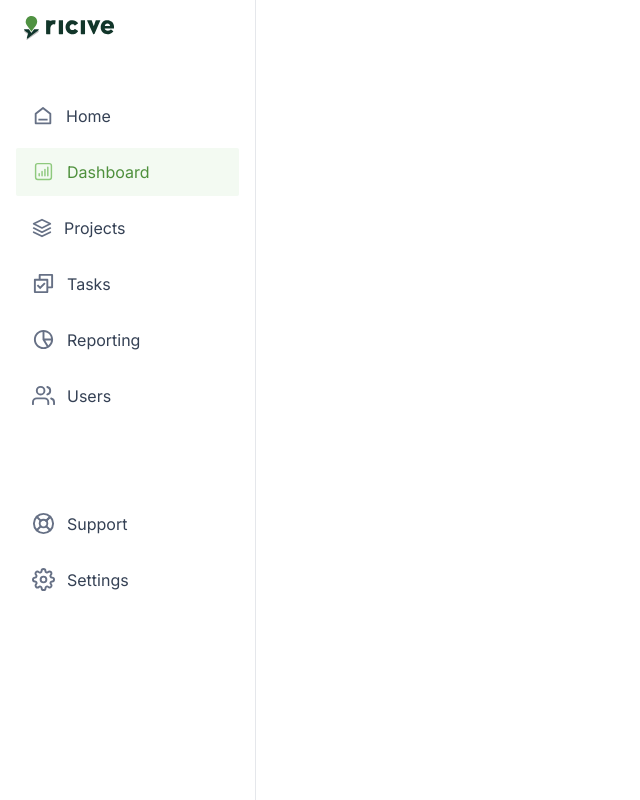
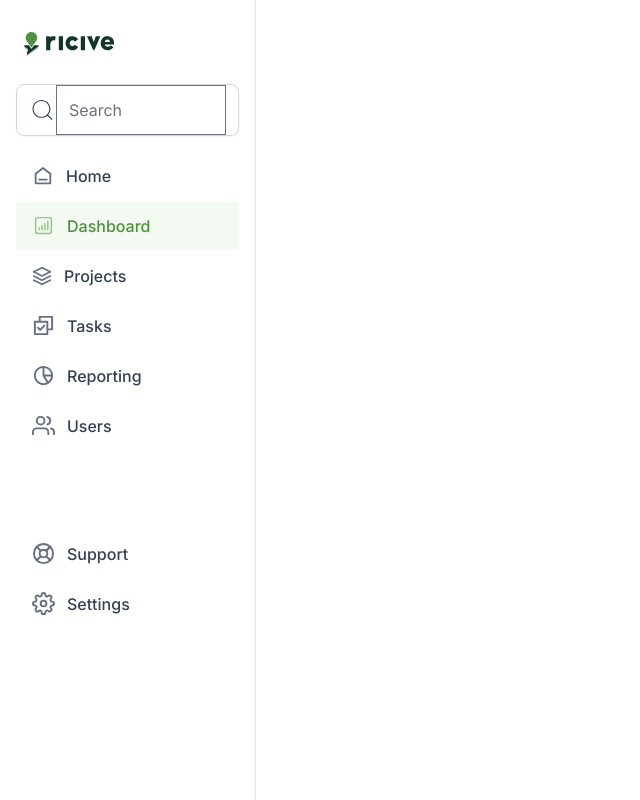
Before and after one commit to cindyeme/ricive-dashboard, a Next.js app: page / in a window 1280 px wide. Shown: the whole page, without its empty margins (0-640 px from the left). Built offline with nearby package versions, Linux system fonts and the light colour scheme.

Commit message:
added search component, modifications

```diff
--- a/components/template/Search.jsx
+++ b/components/template/Search.jsx
@@ -0,0 +1,17 @@
+import { CiSearch } from "react-icons/ci";
+
+const Search = () => {
+  return (
+    <div className="px-3 flex items-center justify-between border rounded-[8px] border-black-300 shadow-custom-1">
+      <div className="flex items-center">
+        <CiSearch className="text-[2rem] font-medium text-black-500" />
+        <input
+          className="ring-0 outline-none block w-full p-3 text-base text-black-500 text-sm"
+          placeholder="Search"
+        />
+      </div>
+    </div>
+  );
+};
+
+export default Search;
--- a/components/template/SideNav.jsx
+++ b/components/template/SideNav.jsx
@@ -5,10 +5,11 @@ import { useRouter } from "next/router";
 import { RiHome6Line, RiCheckboxMultipleLine } from "react-icons/ri";
 import { HiOutlineChartBarSquare } from "react-icons/hi2";
 import { FiLayers, FiUsers, FiLifeBuoy, FiSettings } from "react-icons/fi";
-import {BiPieChartAlt2} from 'react-icons/bi'
+import { BiPieChartAlt2 } from "react-icons/bi";
 
 import SideNavLinkGroup from "./SideNavLinkGroup";
 import { Logo } from "../../public";
+import Search from "./Search";
 
 function SideNav({ sidebarOpen, setSidebarOpen }) {
   const { pathname } = useRouter();
@@ -78,7 +79,7 @@ function SideNav({ sidebarOpen, setSidebarOpen }) {
         }`}
       >
         {/* Sidebar header */}
-        <div className="flex justify-between mb-10 pr-3 sm:px-2">
+        <div className="flex justify-between mt-4 mb-7 pr-3 sm:px-2">
           {/* Close button */}
           <button
             ref={trigger}
@@ -106,17 +107,9 @@ function SideNav({ sidebarOpen, setSidebarOpen }) {
         <div className="space-y-8">
           {/* Pages group */}
           <div>
-            <h3 className="text-xs uppercase text-slate-500 font-semibold pl-3">
-              <span
-                className="hidden lg:block lg:sidebar-expanded:hidden 2xl:hidden text-center w-6"
-                aria-hidden="true"
-              >
-                •••
-              </span>
-              {/* <span className="lg:hidden lg:sidebar-expanded:block 2xl:block">
-                Pages
-              </span> */}
-            </h3>
+            <div className="mb-4">
+              <Search />
+            </div>
             <ul className="mt-3">
               {/* Home */}
               <SideNavLinkGroup
@@ -151,7 +144,7 @@ function SideNav({ sidebarOpen, setSidebarOpen }) {
                               }`}
                             />
                             <span
-                              className={`text-sm ml-3 lg:opacity-0 lg:sidebar-expanded:opacity-100 2xl:opacity-100 duration-200 text-black-500 ${
+                              className={`text-sm font-medium ml-3 lg:opacity-0 lg:sidebar-expanded:opacity-100 2xl:opacity-100 duration-200 text-black-500 ${
                                 (pathname === "/home" ||
                                   pathname.includes("home")) &&
                                 "!text-primary-500"
@@ -200,7 +193,7 @@ function SideNav({ sidebarOpen, setSidebarOpen }) {
                               }`}
                             />
                             <span
-                              className={`text-sm ml-3 lg:opacity-0 lg:sidebar-expanded:opacity-100 2xl:opacity-100 duration-200 text-black-500 ${
+                              className={`text-sm font-medium ml-3 lg:opacity-0 lg:sidebar-expanded:opacity-100 2xl:opacity-100 duration-200 text-black-500 ${
                                 (pathname === "/" ||
                                   pathname.includes("dashboard")) &&
                                 "!text-primary-500"
@@ -249,7 +242,7 @@ function SideNav({ sidebarOpen, setSidebarOpen }) {
                               }`}
                             />
                             <span
-                              className={`text-sm ml-3 lg:opacity-0 lg:sidebar-expanded:opacity-100 2xl:opacity-100 duration-200 text-black-500 ${
+                              className={`text-sm font-medium ml-3 lg:opacity-0 lg:sidebar-expanded:opacity-100 2xl:opacity-100 duration-200 text-black-500 ${
                                 (pathname === "/projects" ||
                                   pathname.includes("projects")) &&
                                 "!text-primary-500"
@@ -298,7 +291,7 @@ function SideNav({ sidebarOpen, setSidebarOpen }) {
                               }`}
                             />
                             <span
-                              className={`text-sm ml-3 lg:opacity-0 lg:sidebar-expanded:opacity-100 2xl:opacity-100 duration-200 text-black-500 ${
+                              className={`text-sm font-medium ml-3 lg:opacity-0 lg:sidebar-expanded:opacity-100 2xl:opacity-100 duration-200 text-black-500 ${
                                 (pathname === "/tasks" ||
                                   pathname.includes("tasks")) &&
                                 "!text-primary-500"
@@ -347,7 +340,7 @@ function SideNav({ sidebarOpen, setSidebarOpen }) {
                               }`}
                             />
                             <span
-                              className={`text-sm ml-3 lg:opacity-0 lg:sidebar-expanded:opacity-100 2xl:opacity-100 duration-200 text-black-500 ${
+                              className={`text-sm font-medium ml-3 lg:opacity-0 lg:sidebar-expanded:opacity-100 2xl:opacity-100 duration-200 text-black-500 ${
                                 (pathname === "/reporting" ||
                                   pathname.includes("reporting")) &&
                                 "!text-primary-500"
@@ -396,7 +389,7 @@ function SideNav({ sidebarOpen, setSidebarOpen }) {
                               }`}
                             />
                             <span
-                              className={`text-sm ml-3 lg:opacity-0 lg:sidebar-expanded:opacity-100 2xl:opacity-100 duration-200 text-black-500 ${
+                              className={`text-sm font-medium ml-3 lg:opacity-0 lg:sidebar-expanded:opacity-100 2xl:opacity-100 duration-200 text-black-500 ${
                                 (pathname === "/users" ||
                                   pathname.includes("users")) &&
                                 "!text-primary-500"
@@ -461,7 +454,7 @@ function SideNav({ sidebarOpen, setSidebarOpen }) {
                               }`}
                             />
                             <span
-                              className={`text-sm ml-3 lg:opacity-0 lg:sidebar-expanded:opacity-100 2xl:opacity-100 duration-200 text-black-500 ${
+                              className={`text-sm font-medium ml-3 lg:opacity-0 lg:sidebar-expanded:opacity-100 2xl:opacity-100 duration-200 text-black-500 ${
                                 (pathname === "/support" ||
                                   pathname.includes("support")) &&
                                 "!text-primary-500"
@@ -510,7 +503,7 @@ function SideNav({ sidebarOpen, setSidebarOpen }) {
                               }`}
                             />
                             <span
-                              className={`text-sm ml-3 lg:opacity-0 lg:sidebar-expanded:opacity-100 2xl:opacity-100 duration-200 text-black-500 ${
+                              className={`text-sm font-medium ml-3 lg:opacity-0 lg:sidebar-expanded:opacity-100 2xl:opacity-100 duration-200 text-black-500 ${
                                 (pathname === "/settings" ||
                                   pathname.includes("settings")) &&
                                 "!text-primary-500"
--- a/components/template/SideNavLinkGroup.jsx
+++ b/components/template/SideNavLinkGroup.jsx
@@ -9,7 +9,7 @@ function SideNavLinkGroup({ children, activeCondition }) {
 
   return (
     <li
-      className={`px-4 py-3 rounded-sm mb-2 last:mb-0 ${
+      className={`px-4 py-3 rounded-sm mb-0.5 last:mb-0 ${
         activeCondition && "bg-primary-100"
       }`}
     >
--- a/styles/globals.css
+++ b/styles/globals.css
@@ -1,4 +1,4 @@
-@import url('https://fonts.googleapis.com/css2?family=Inter:wght@400;600;800&display=swap');
+@import url('https://fonts.googleapis.com/css2?family=Inter:wght@400;500;600;800&display=swap');
 
 @tailwind base;
 @tailwind components;
--- a/tailwind.config.js
+++ b/tailwind.config.js
@@ -26,7 +26,7 @@ module.exports = {
           600: "#414243",
         },
         black: {
-          300: "#414243",
+          300: "#D0D5DD",
           400: "#667085",
           500: "#344054",
           600: "#101828",
@@ -55,8 +55,7 @@ module.exports = {
         black: 900,
       },
       boxShadow: {
-        "custom-1":
-          "-4px -4px 2px rgba(232, 232, 232, 0.25), 4px 4px 2px rgba(232, 232, 232, 0.25)",
+        "custom-1": "0px 1px 2px rgba(16, 24, 40, 0.05)",
         "custom-2":
           "0px -3.06122px 7.65306px 7.65306px rgba(0, 0, 0, 0.1), 0px 7.65306px 15.3061px 15.3061px rgba(0, 0, 0, 0.1)",
       },
@@ -87,5 +86,5 @@ module.exports = {
       },
     },
   },
-  plugins: [],
+  plugins: [require("@tailwindcss/forms")],
 };
```
Also changed, not shown: mocks/sideNavData.js (+3 -6 lines).
